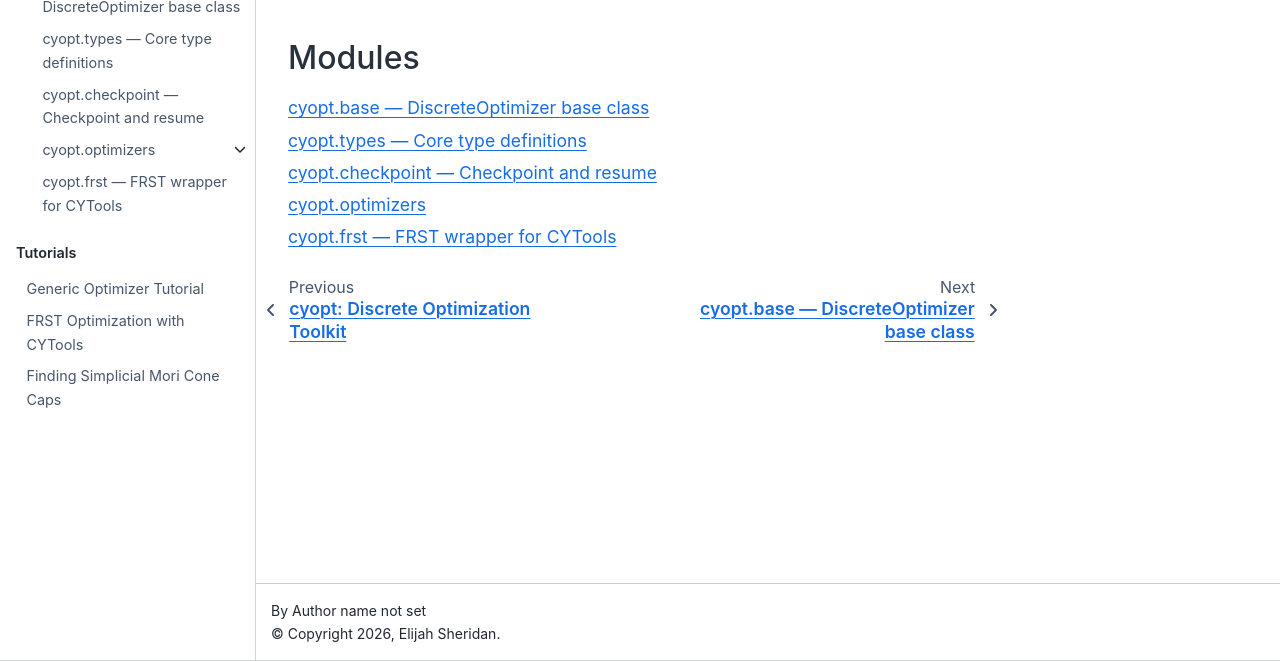
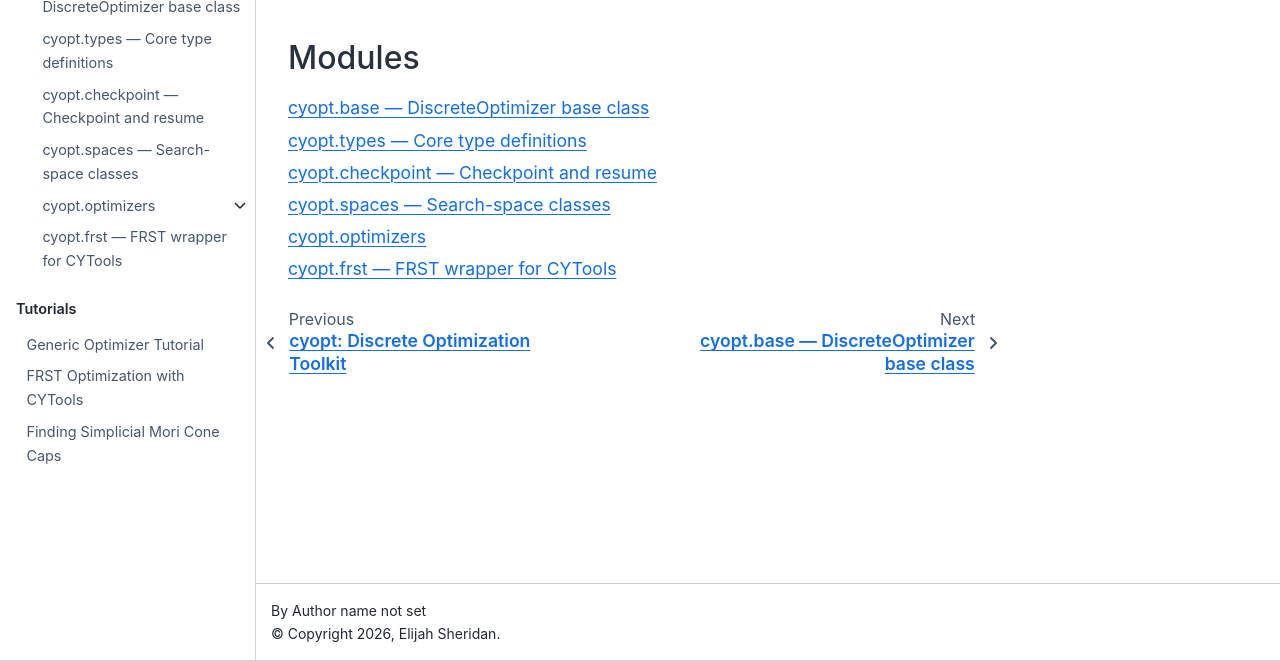
Before and after one commit to sheride/cyopt, a Sphinx documentation site: the page built from documentation/source/cyopt.rst, in a window 1280 px wide, cut to the strip 239-900 px from the top of the page. Built offline with Sphinx 7.4.7 and the Sphinx Book theme 1.1.4, drawn with Linux system fonts in a browser that asks for light colours.

Commit message:
docs(05.2): add cyopt.spaces Sphinx API reference page (DOC-01)
- Create documentation/source/cyopt.spaces.rst with
  `.. automodule:: cyopt.spaces :members: :show-inheritance:`.
  Plain classes (not Callable type aliases) so no TypeAlias machinery
  needed — bare automodule renders SearchSpace, GraphSpace, TupleSpace.
- Insert `cyopt.spaces` entry in cyopt.rst toctree between
  `cyopt.checkpoint` and `cyopt.optimizers` per 05.2-CONTEXT specifics
  (topological order: optimizers USE spaces, spaces reads before).
- Verified: make html succeeds, cyopt.spaces.html contains all three
  class names (41 occurrences total after :show-inheritance: expansion).
- Closes audit gap D-02 (REQ-ID DOC-01).

```diff
--- a/documentation/source/cyopt.rst
+++ b/documentation/source/cyopt.rst
@@ -15,5 +15,6 @@ Modules
    cyopt.base
    cyopt.types
    cyopt.checkpoint
+   cyopt.spaces
    cyopt.optimizers
    cyopt.frst
--- /dev/null
+++ b/documentation/source/cyopt.spaces.rst
@@ -0,0 +1,6 @@
+cyopt.spaces --- Search-space classes
+======================================
+
+.. automodule:: cyopt.spaces
+   :members:
+   :show-inheritance:
```
